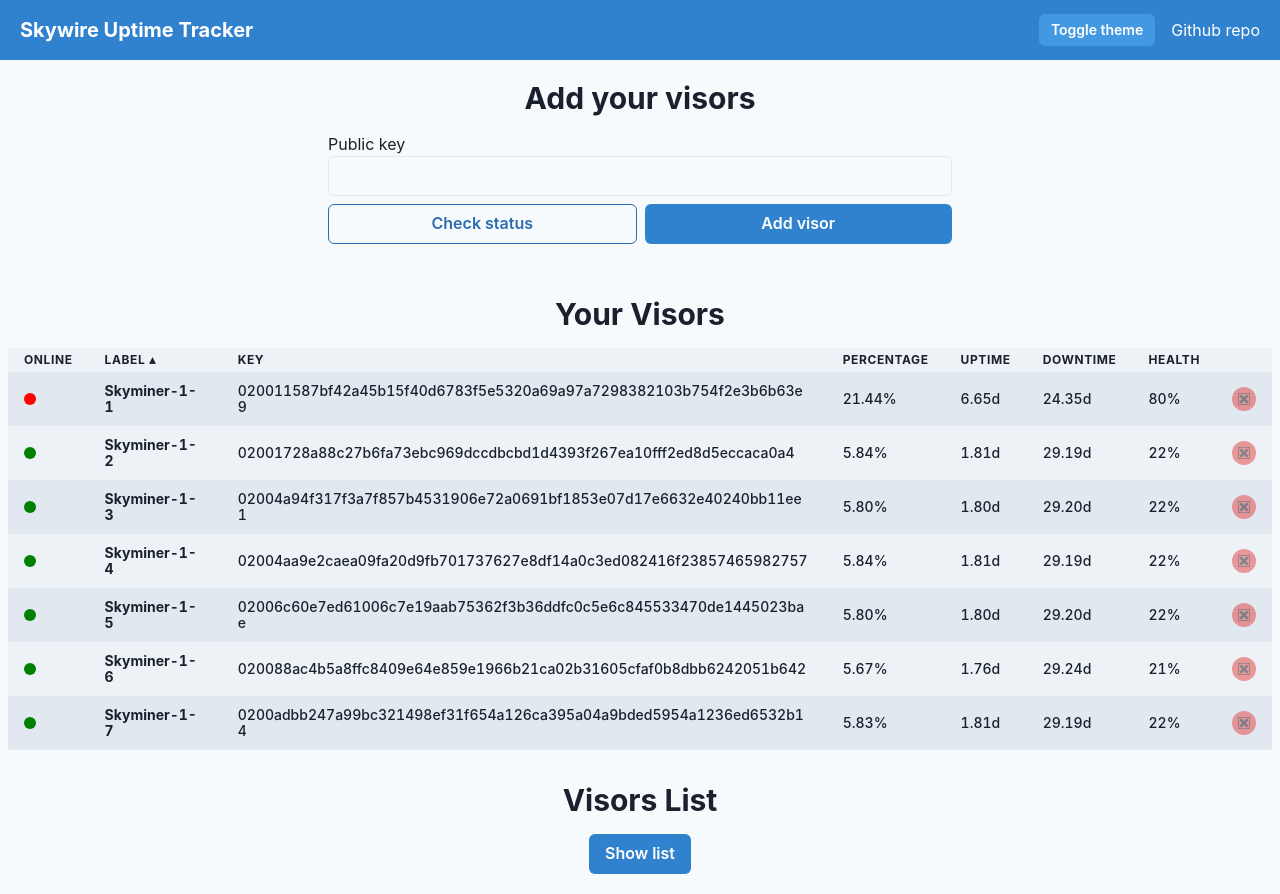
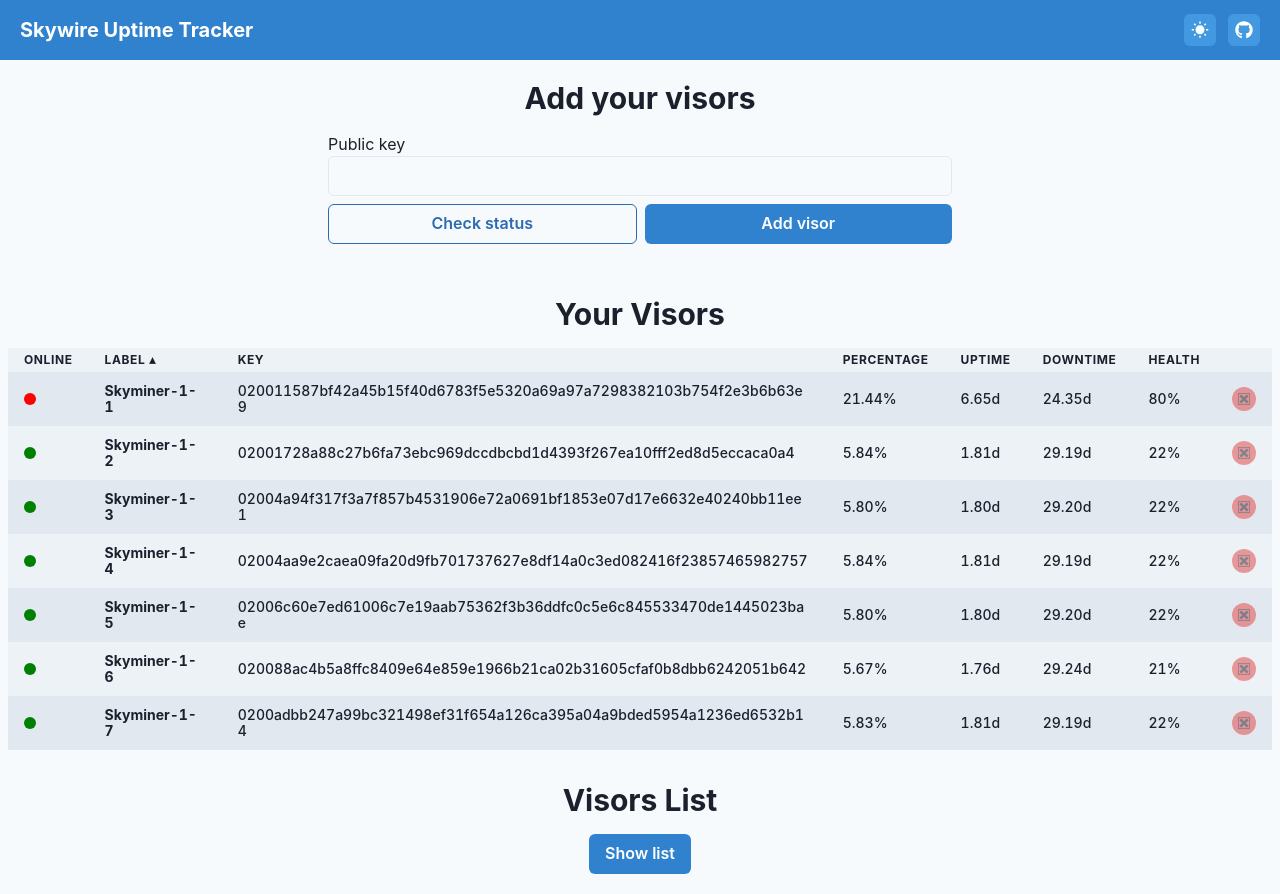
Before and after one commit to madeinchema/skywire-uptime-tracker, a Next.js app: page / in a window 1280 px wide. Built offline with nearby package versions, Linux system fonts and the light colour scheme.

Commit message:
use IconButtons for the theme toggle & github link

```diff
--- a/components/layout/Header.tsx
+++ b/components/layout/Header.tsx
@@ -1,10 +1,11 @@
-import { Button } from '@chakra-ui/button'
+import { IconButton } from '@chakra-ui/button'
 import { useColorMode } from '@chakra-ui/color-mode'
 import { Flex, Heading, HStack, Link } from '@chakra-ui/layout'
-import React from 'react'
+import { FaGithub, FaMoon } from 'react-icons/fa'
+import { MdWbSunny } from 'react-icons/md'
 
 const Header = (): JSX.Element => {
-  const { toggleColorMode } = useColorMode()
+  const { colorMode, toggleColorMode } = useColorMode()
 
   return (
     <Flex
@@ -14,25 +15,38 @@ const Header = (): JSX.Element => {
       px={[3, 5]}
       backgroundColor="blue.500"
     >
-      <Heading as="h1" size="md" color="white">
+      <Heading as="h1" size="md" color="white" pr={3}>
         Skywire Uptime Tracker
       </Heading>
-      <HStack spacing={4}>
-        <Button
+
+      <HStack spacing={3}>
+        <IconButton
+          aria-label="Toggle theme"
+          fontSize={colorMode === 'light' ? 16 : 18}
+          icon={colorMode === 'light' ? <FaMoon /> : <MdWbSunny />}
           size="sm"
           onClick={toggleColorMode}
+          colorScheme="blue"
           bgColor="blue.400"
           color="white"
-        >
-          Toggle theme
-        </Button>
+        />
+
         <Link
           href="https://github.com/madeinchema/skywire-uptime-tracker"
           target="_blank"
           rel="noreferrer"
           color="white"
         >
-          Github repo
+          <IconButton
+            aria-label="GitHub repository"
+            fontSize={18}
+            icon={<FaGithub />}
+            size="sm"
+            onClick={toggleColorMode}
+            colorScheme="blue"
+            bgColor="blue.400"
+            color="white"
+          />
         </Link>
       </HStack>
     </Flex>
```
